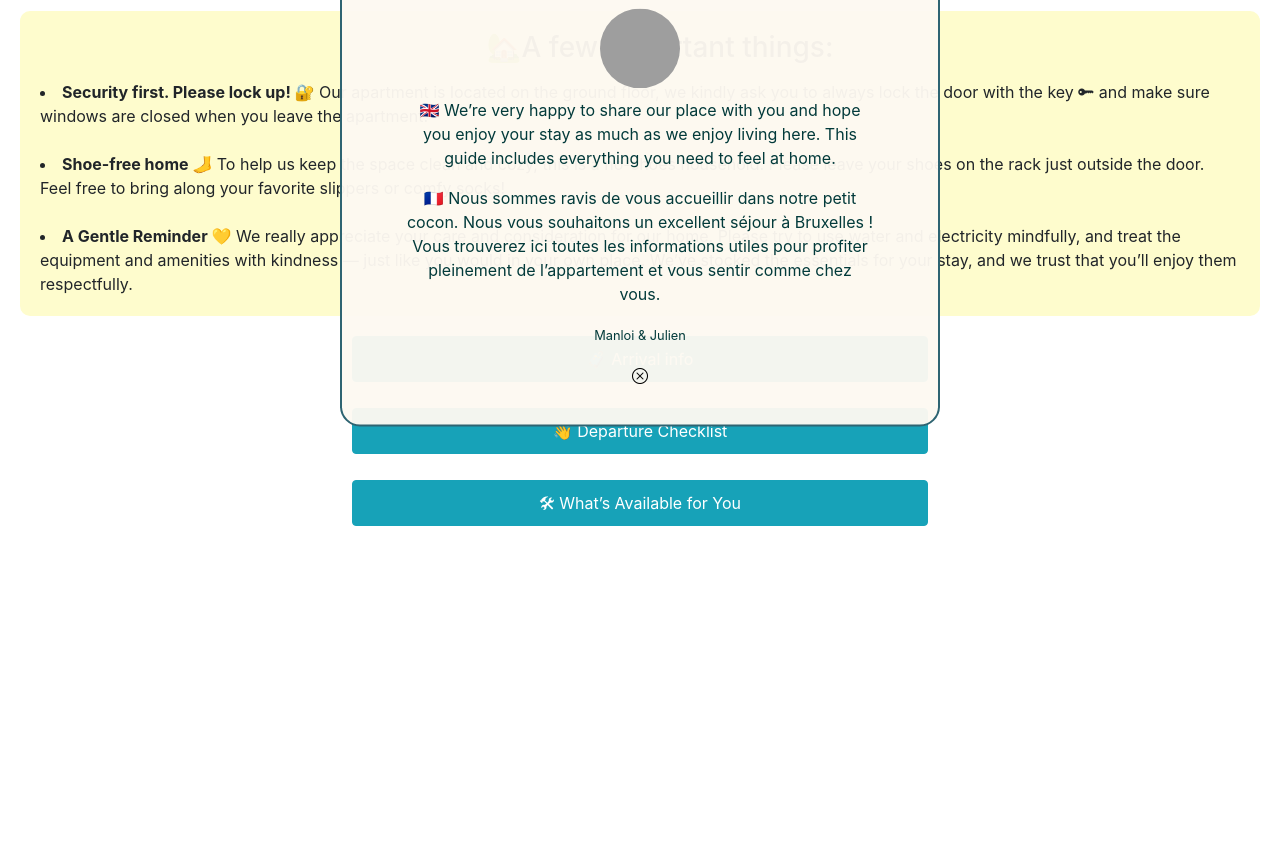
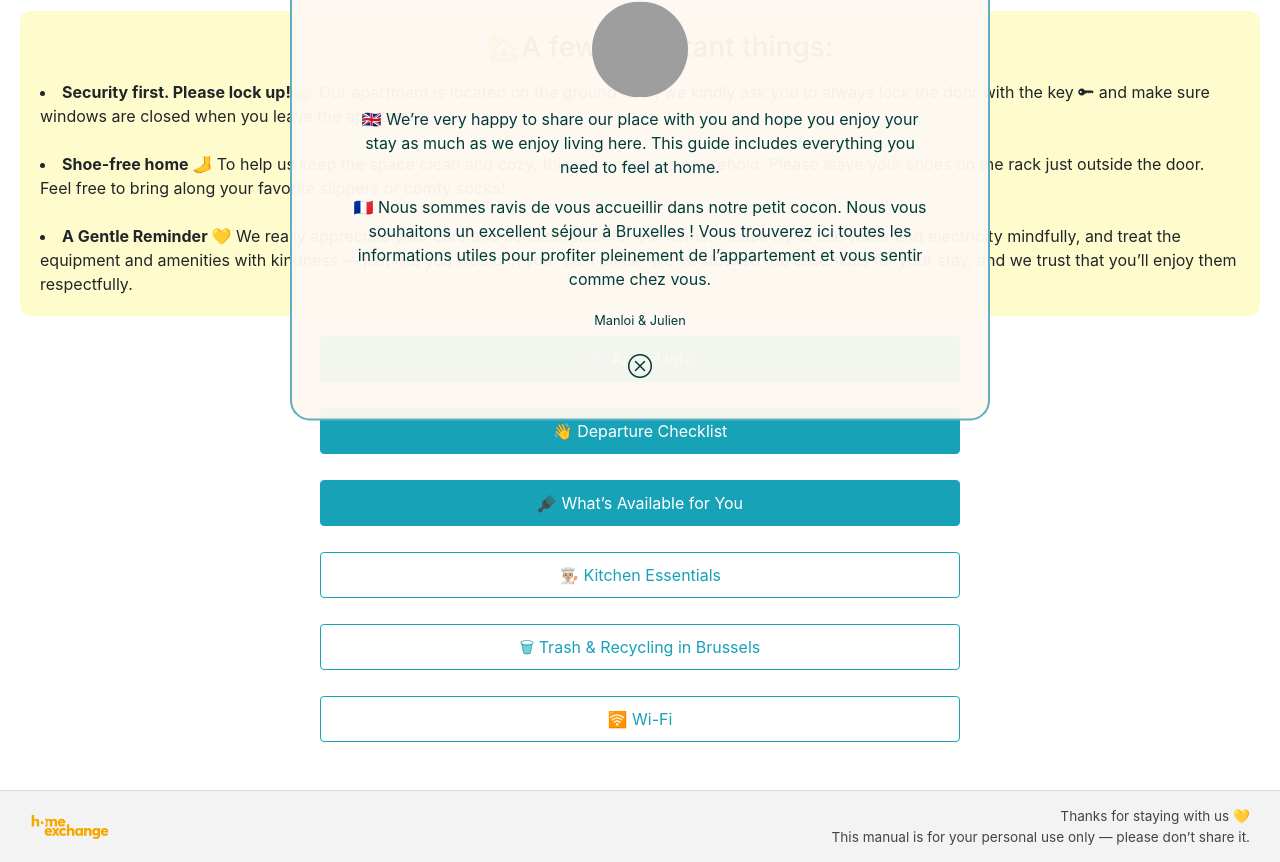
Before and after one commit to jimanloi/homeexhange-cdm, a React (Vite) app: page / in a window 1280 px wide. Shown: the part 237-1099 px from the top of the page. Before the commit the page ends 800 px from the top, so only its background shows below. Built offline with nearby package versions, Linux system fonts and the light colour scheme; grey boxes are pictures that could not be loaded.

Commit message:
developed footer and added some sections

```diff
--- a/src/App.jsx
+++ b/src/App.jsx
@@ -3,6 +3,7 @@ import "./App.css";
 import Intro from "./components/Intro";
 import WelcomeAnimation from "./components/WelcomeAnimation";
 import MainContent from "./components/MainContent/MainContent";
+import Footer from "./components/Footer";
 
 function App() {
   const [loading, setLoading] = useState(true);
@@ -22,6 +23,7 @@ function App() {
           <WelcomeAnimation showModalOnly />
           <Intro />
           <MainContent />
+          <Footer />
         </>
       )}
     </>
--- /dev/null
+++ b/src/components/Footer.jsx
@@ -0,0 +1,44 @@
+import HomeExchangeLogo from "../assets/home-exchange.svg";
+
+const Footer = () => {
+  return (
+    <footer
+      style={{
+        display: "flex",
+        justifyContent: "space-between",
+        alignItems: "center",
+        backgroundColor: "#f3f3f3",
+        padding: "15px 30px",
+        borderTop: "1px solid #ddd",
+        fontSize: "0.85rem",
+        color: "#444",
+        marginTop: "2rem",
+      }}
+    >
+      <a
+        href="https://www.homeexchange.com/holiday-home/2828049"
+        target="_blank"
+        rel="noopener noreferrer"
+        style={{
+          display: "flex",
+          alignItems: "center",
+          textDecoration: "none",
+        }}
+      >
+        <img
+          src={HomeExchangeLogo}
+          alt="HomeExchange"
+          style={{ height: "24px", marginRight: "8px" }}
+        />
+      </a>
+
+      <p style={{ margin: 0, textAlign: "right" }}>
+        Thanks for staying with us 💛
+        <br />
+        This manual is for your personal use only — please don’t share it.
+      </p>
+    </footer>
+  );
+};
+
+export default Footer;
--- a/src/components/MainContent/Arrival.jsx
+++ b/src/components/MainContent/Arrival.jsx
@@ -9,7 +9,7 @@ const Arrival = () => {
           role="button"
           aria-expanded="false"
           aria-controls="collapseExample"
-          style={{ padding: "10px", maxWidth: "85vw", minWidth: "45vw" }}
+          style={{ padding: "10px", maxWidth: "85vw", minWidth: "50vw" }}
         >
           🧳 Arrival info
         </a>
--- a/src/components/MainContent/Available.jsx
+++ b/src/components/MainContent/Available.jsx
@@ -9,16 +9,16 @@ const Available = () => {
           role="button"
           aria-expanded="false"
           aria-controls="available"
-          style={{ padding: "10px", maxWidth: "85vw", minWidth: "45vw" }}
+          style={{ padding: "10px", maxWidth: "85vw", minWidth: "50vw" }}
         >
-          🛠 What’s Available for You
+          🪮 What’s Available for You
         </a>
       </p>
       <div class="collapse" id="available">
         <div class="card card-body list-group">
           <h5>
             We’ve tried to make the apartment as comfortable and practical as
-            possible — here’s what we provide during your stay:
+            possible — these are available:
           </h5>
           <ul>
             <li class="list-group-item">
--- a/src/components/MainContent/Departure.jsx
+++ b/src/components/MainContent/Departure.jsx
@@ -9,7 +9,7 @@ const Departure = () => {
           role="button"
           aria-expanded="false"
           aria-controls="departure"
-          style={{ padding: "10px", maxWidth: "85vw", minWidth: "45vw" }}
+          style={{ padding: "10px", maxWidth: "85vw", minWidth: "50vw" }}
         >
           👋 Departure Checklist
         </a>
--- /dev/null
+++ b/src/components/MainContent/Kitchen.jsx
@@ -0,0 +1,45 @@
+const Kitchen = () => {
+  return (
+    <div className="main-content-list-item">
+      <p>
+        <a
+          class="btn btn-outline-info"
+          data-toggle="collapse"
+          href="#kitchen"
+          role="button"
+          aria-expanded="false"
+          aria-controls="kitchen"
+          style={{ padding: "10px", maxWidth: "85vw", minWidth: "50vw" }}
+        >
+          👨🏼‍🍳 Kitchen Essentials
+        </a>
+      </p>
+      <div class="collapse" id="kitchen">
+        <div class="card card-body list-group">
+          <h5>
+            The kitchen is well-equipped with all the basics to cook, reheat, or
+            just enjoy a coffee. Feel free to use:
+          </h5>
+          <ul>
+            <li class="list-group-item">☕ French press coffee maker</li>
+            <li class="list-group-item">💧 Electric kettle</li>
+            <li class="list-group-item">🍞 Toaster</li>
+            <li class="list-group-item">🍽 Microwave</li>
+            <li class="list-group-item">🔥 Oven</li>
+            <li class="list-group-item">🧼 Dishwasher</li>
+            <li class="list-group-item">
+              🍳 A selection of pots, pans, utensils, dishes, glasses, and
+              cutlery
+            </li>
+            <li class="list-group-item">
+              🧂 You’ll also find a few basic condiments and cooking essentials
+              (salt, pepper, oil, etc.).
+            </li>
+          </ul>
+        </div>
+      </div>
+    </div>
+  );
+};
+
+export default Kitchen;
--- a/src/components/MainContent/MainContent.jsx
+++ b/src/components/MainContent/MainContent.jsx
@@ -1,6 +1,9 @@
 import Arrival from "./Arrival";
 import Departure from "./Departure";
 import Available from "./Available";
+import Kitchen from "./Kitchen";
+import Trash from "./Trash";
+import Wifi from "./Wifi";
 
 const MainContent = () => {
   return (
@@ -8,6 +11,9 @@ const MainContent = () => {
       <Arrival />
       <Departure />
       <Available />
+      <Kitchen />
+      <Trash />
+      <Wifi />
     </>
   );
 };
--- /dev/null
+++ b/src/components/MainContent/Trash.jsx
@@ -0,0 +1,60 @@
+import trashCalendar from "../../assets/trash-calendar.jpg";
+
+const Trash = () => {
+  return (
+    <div className="main-content-list-item">
+      <p>
+        <a
+          class="btn btn-outline-info"
+          data-toggle="collapse"
+          href="#trash"
+          role="button"
+          aria-expanded="false"
+          aria-controls="trash"
+          style={{ padding: "10px", maxWidth: "85vw", minWidth: "50vw" }}
+        >
+          🗑 Trash & Recycling in Brussels
+        </a>
+      </p>
+      <div class="collapse" id="trash">
+        <div class="card card-body list-group">
+          <h5>
+            In Brussels, we sort our waste into different colored bags. The bins
+            are a bit hidden in the apartment. Here’s a quick guide:
+          </h5>
+          <ul>
+            <li class="list-group-item">
+              <strong>⬜ White bag </strong>{" "}
+              <small>bottom cupboard on the left side of the oven</small> →
+              General household waste (everything that can’t be recycled)
+            </li>
+            <li class="list-group-item">
+              <strong>🟦 Blue bag </strong> <small>next to white bag</small>→
+              Plastic bottles, cans, and drink cartons (PMC)
+            </li>
+            <li class="list-group-item">
+              <strong>🟧 Orange bag </strong> <small>below kitchen sink</small>→
+              Food scraps and organic waste (peelings, coffee grounds, etc.)
+            </li>
+            <li class="list-group-item">
+              <strong>🟨 Yellow bag </strong>{" "}
+              <small>cupboard on the right side of the toilet</small>→ Clean and
+              dry paper/cardboard
+            </li>
+          </ul>
+          <p>
+            🗓 If you’re staying during a pickup day, feel free to leave the bag
+            near the building front door during the indicated time:
+          </p>
+          <img
+            src={trashCalendar}
+            alt="trashCalendar"
+            style={{ margin: "0 1.5rem" }}
+          />
+        </div>
+      </div>
+    </div>
+  );
+};
+
+export default Trash;
--- /dev/null
+++ b/src/components/MainContent/Wifi.jsx
@@ -0,0 +1,27 @@
+const Wifi = () => {
+  return (
+    <div className="main-content-list-item">
+      <p>
+        <a
+          class="btn btn-outline-info"
+          data-toggle="collapse"
+          href="#wifi"
+          role="button"
+          aria-expanded="false"
+          aria-controls="wifi"
+          style={{ padding: "10px", maxWidth: "85vw", minWidth: "50vw" }}
+        >
+          🛜 Wi-Fi
+        </a>
+      </p>
+      <div class="collapse" id="wifi">
+        <div class="card card-body list-group">
+          <p>Username: TheLuckas</p>
+          <p>Password: CiccioPuppy2020</p>
+        </div>
+      </div>
+    </div>
+  );
+};
+
+export default Wifi;
--- a/src/components/WelcomeAnimation.jsx
+++ b/src/components/WelcomeAnimation.jsx
@@ -24,13 +24,13 @@ const WelcomeAnimation = ({ showModalOnly = false }) => {
           const res = _.uniq([...prevIcon, icon]);
           return res;
         });
-      }, index * 600);
+      }, index * 500);
     });
 
     // Show modal after all icons are visible (600ms * 3 icons = 1800ms)
     const modalTimer = setTimeout(() => {
       setShowModal(true);
-    }, icons.length * 600 + 300);
+    }, icons.length * 500 + 200);
 
     return () => clearTimeout(modalTimer);
   }, [showModalOnly]);
@@ -67,7 +67,7 @@ const WelcomeAnimation = ({ showModalOnly = false }) => {
           style={{
             backgroundColor: "rgba(253, 249, 242, 0.96)",
             color: "rgb(2, 58, 58)",
-            border: "2px solid rgb(46, 100, 114)",
+            border: "2px solid rgb(97, 173, 192)",
             position: "fixed",
             top: "50%",
             left: "50%",
@@ -75,23 +75,23 @@ const WelcomeAnimation = ({ showModalOnly = false }) => {
             maxHeight: "fit-content",
             overflowY: "auto",
             width: "90vw",
-            maxWidth: "600px",
-            padding: "1.5rem",
+            maxWidth: "700px",
+            padding: "1.3rem",
             borderRadius: "20px",
             zIndex: 1050,
             boxSizing: "border-box",
           }}
         >
-          <h3>🇬🇧 Welcome to our home!</h3>
-          <h3>🇫🇷 Bienvenue chez nous!</h3>
+          <h4>🇬🇧 Welcome to our home!</h4>
+          <h4>🇫🇷 Bienvenue chez nous!</h4>
           <img
             src={ManloiJulien}
             alt="us"
             style={{
               objectFit: "cover",
-              width: "5rem",
-              height: "5rem",
-              borderRadius: "2.5rem",
+              width: "6rem",
+              height: "6rem",
+              borderRadius: "3rem",
             }}
           />
           <div className="modal-body" style={{ padding: "10px 40px" }}>
@@ -117,9 +117,10 @@ const WelcomeAnimation = ({ showModalOnly = false }) => {
               style={{
                 backgroundColor: "transparent",
                 border: "1px solid transparent",
+                fontSize: "1.5rem",
               }}
             >
-              <i class="bi bi-x-circle"></i>
+              <i class="bi bi-x-circle" style={{ color: "rgb(2, 58, 58)" }}></i>
             </button>
           </div>
         </div>
```
Also changed, not shown: src/assets/home-exchange.svg (added), src/assets/trash-calendar.jpg (added).
